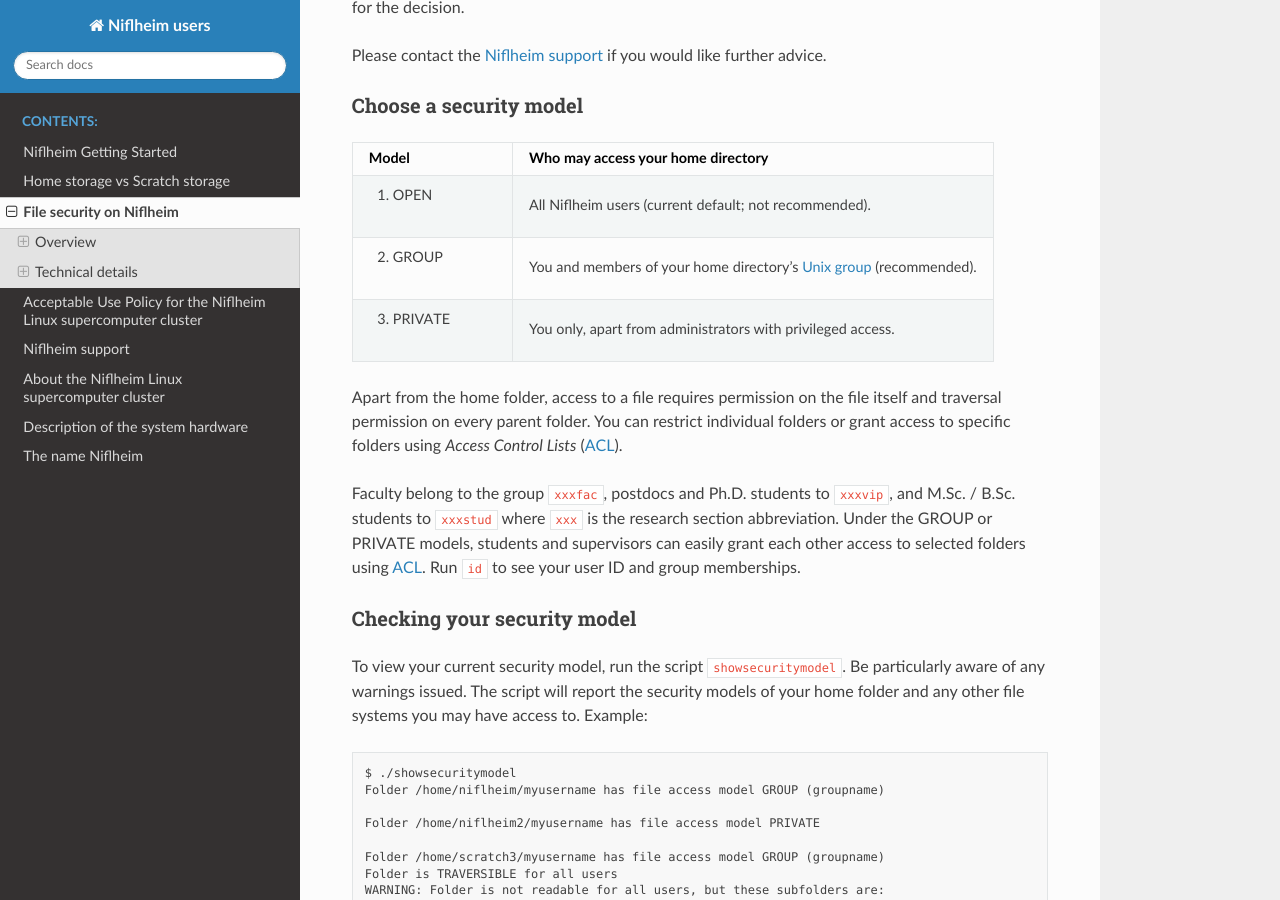
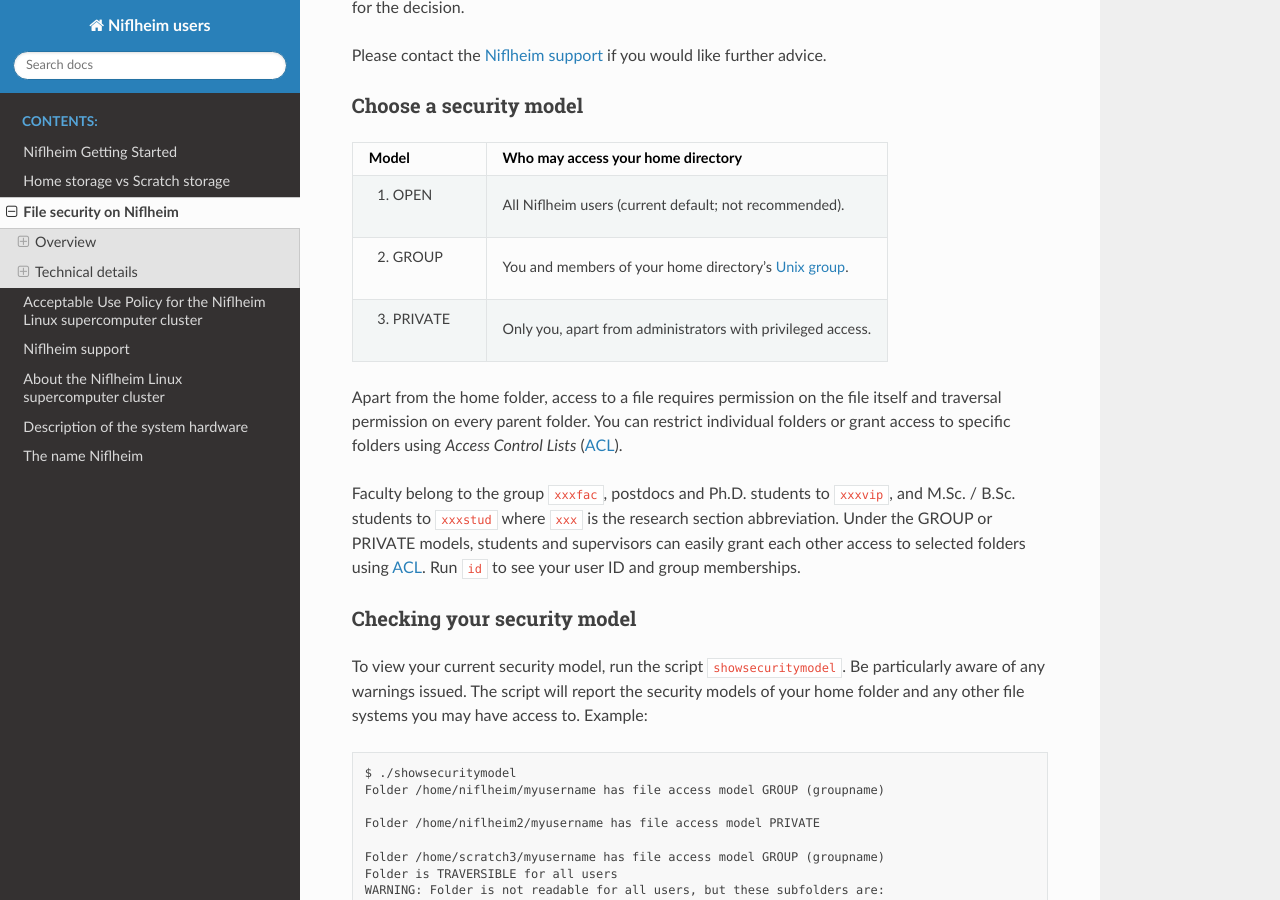
Before and after one commit to OleHolmNielsen/Niflheim_users, a Sphinx documentation site: the page built from docs/File_security_on_Niflheim.rst, in a window 1280 px wide and 900 px high, scrolled down 364 px. Built offline with Sphinx 7.4.7 and the Read the Docs theme 3.1.0, drawn with Linux system fonts in a browser that asks for light colours.

Commit message:
Do not recommend model GROUP over model PRIVATE.

```diff
--- a/docs/File_security_on_Niflheim.rst
+++ b/docs/File_security_on_Niflheim.rst
@@ -29,9 +29,9 @@ Choose a security model
    * - 1. OPEN
      - All Niflheim users (current default; not recommended).
    * - 2. GROUP
-     - You and members of your home directory's `Unix group`_ (recommended).
+     - You and members of your home directory's `Unix group`_.
    * - 3. PRIVATE
-     - You only, apart from administrators with privileged access.
+     - Only you, apart from administrators with privileged access.
 
 Apart from the home folder, access to a file requires permission on the file itself and traversal permission on every parent folder.
 You can restrict individual folders or grant access to specific folders using *Access Control Lists* (ACL_).
```
